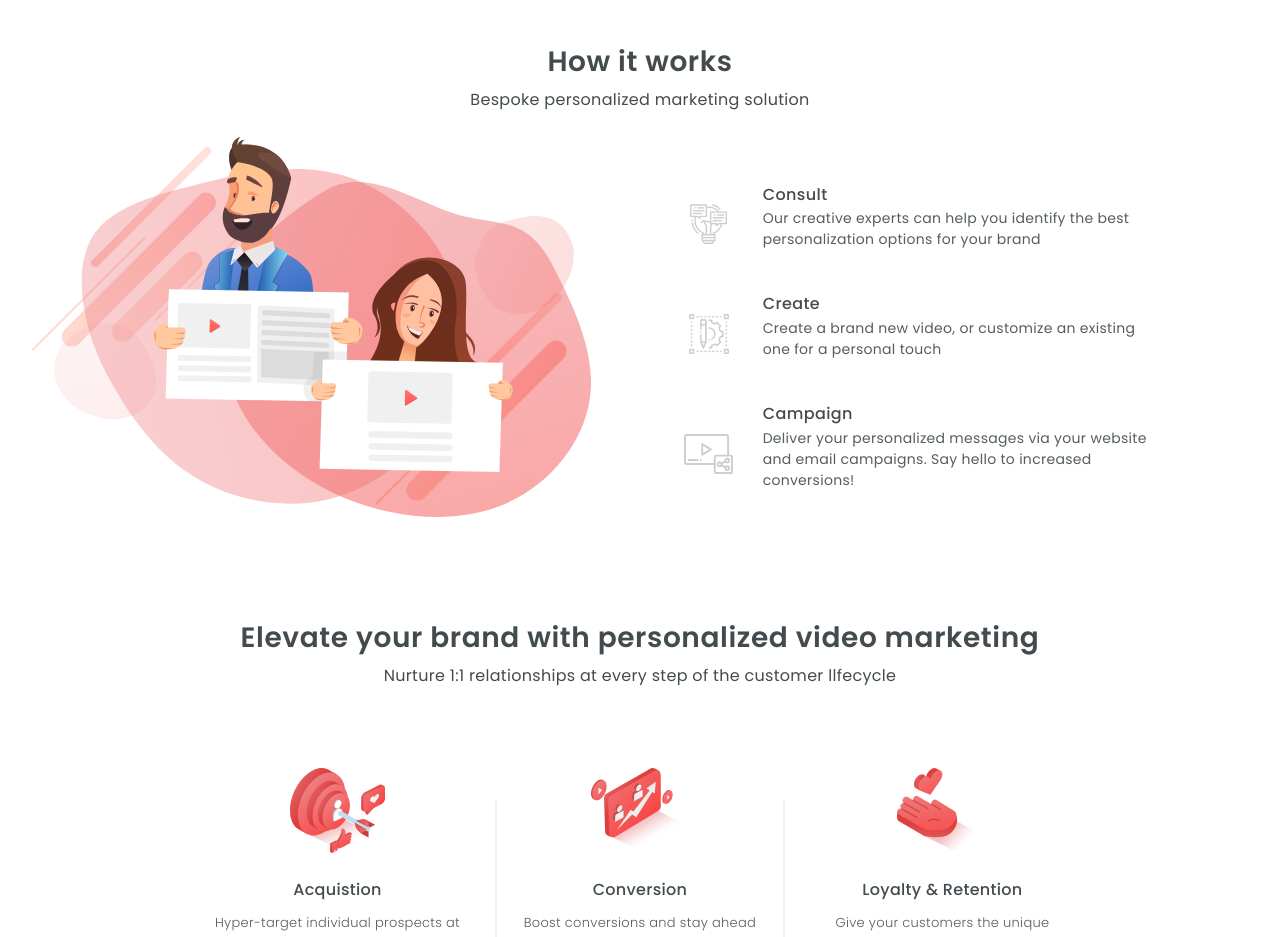
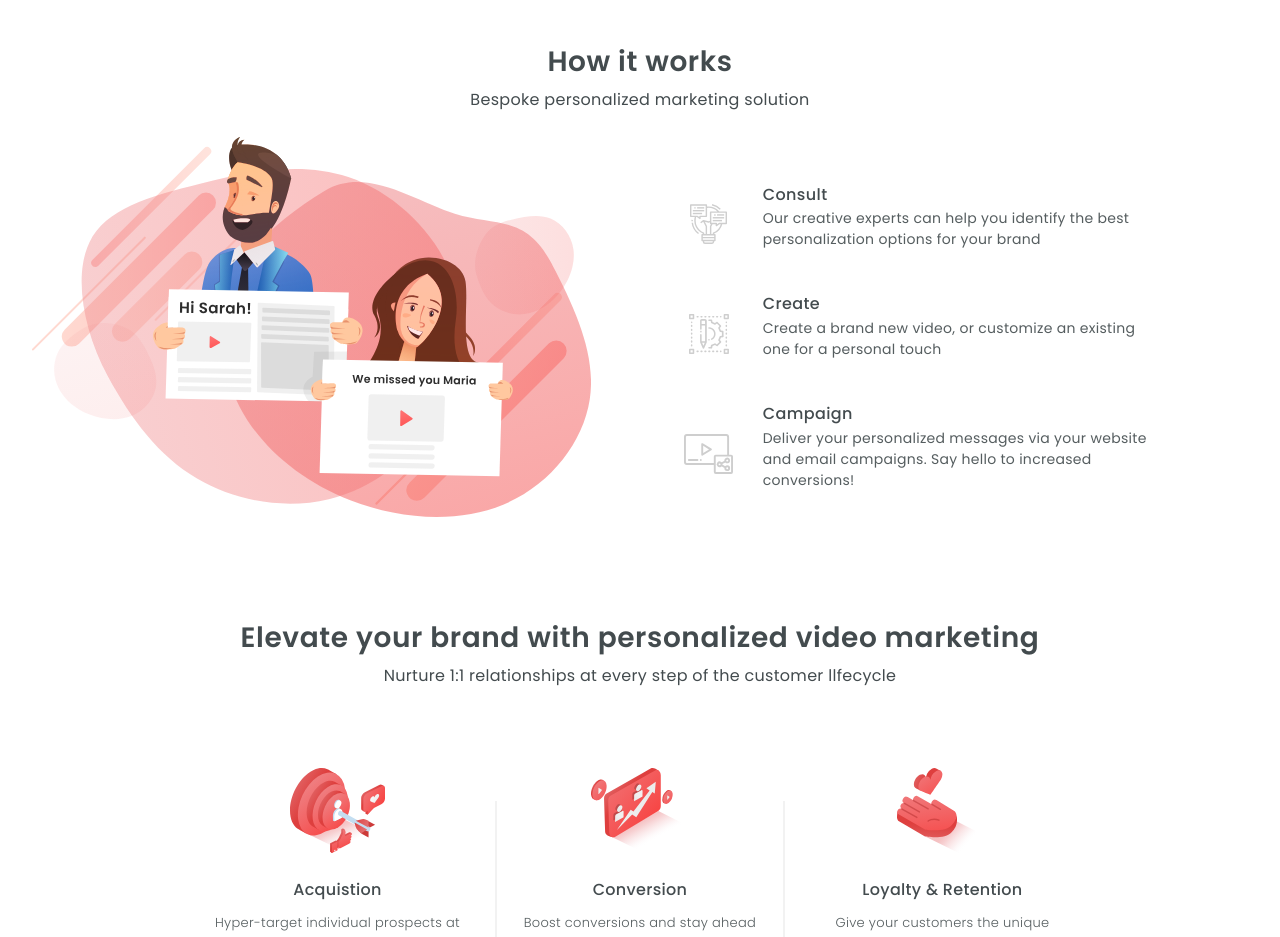
Before and after one commit to sameer000/SX, a plain HTML site: page PersonalisedVideo.html in a window 1280 px wide. Shown: the part 1260-2197 px from the top of the page. Drawn offline with nearby package versions, Linux system fonts and the light colour scheme.

Commit message:
Update PersonalisedVideo.html

```diff
--- a/PersonalisedVideo.html
+++ b/PersonalisedVideo.html
@@ -142,7 +142,7 @@ Works Section
             <div class="work-section">
                 <div class="work-section-flex flex">
                     <div class="work-section-image">
-                        <img src="img/how-it-works.svg" alt="">
+                        <img src="img/How_it_works.svg" alt="">
                     </div>
                     <div class="work-section-content">
 
```
